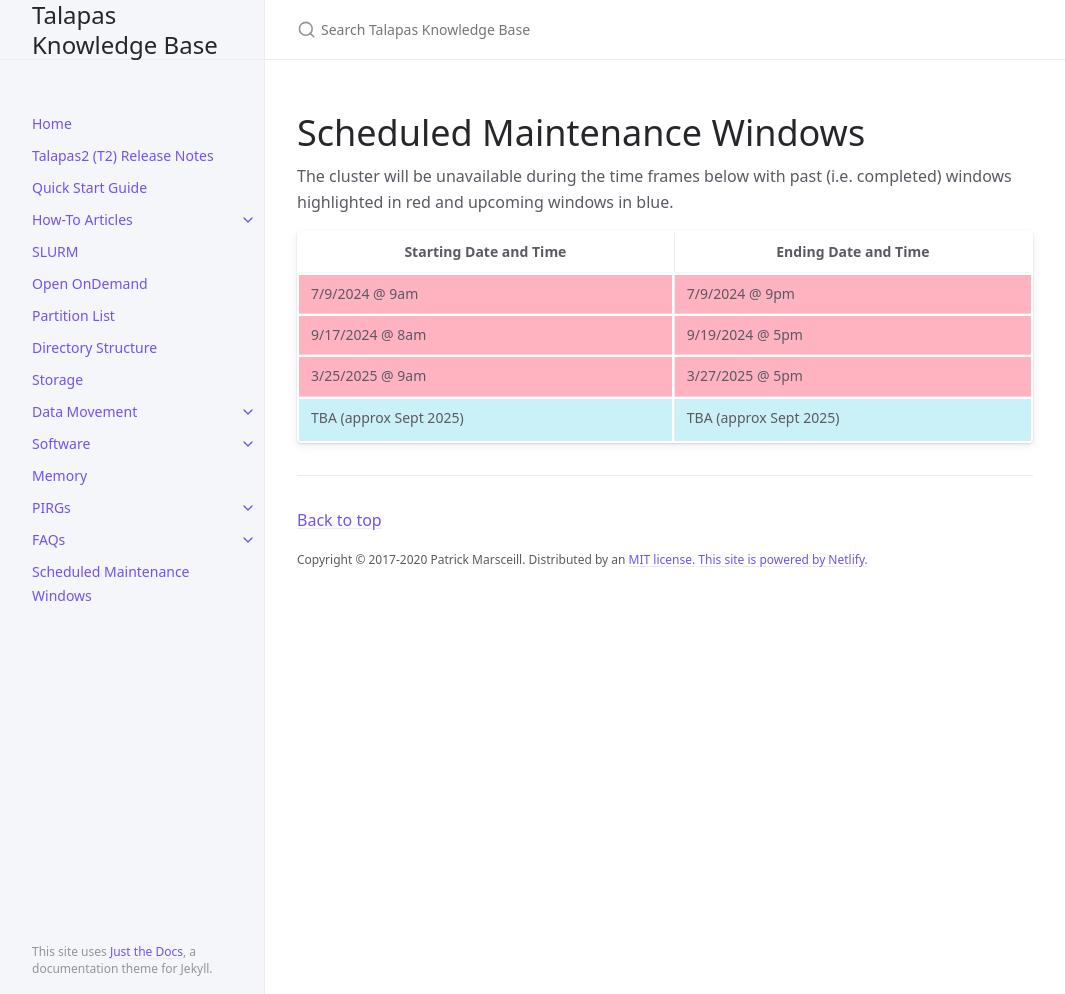
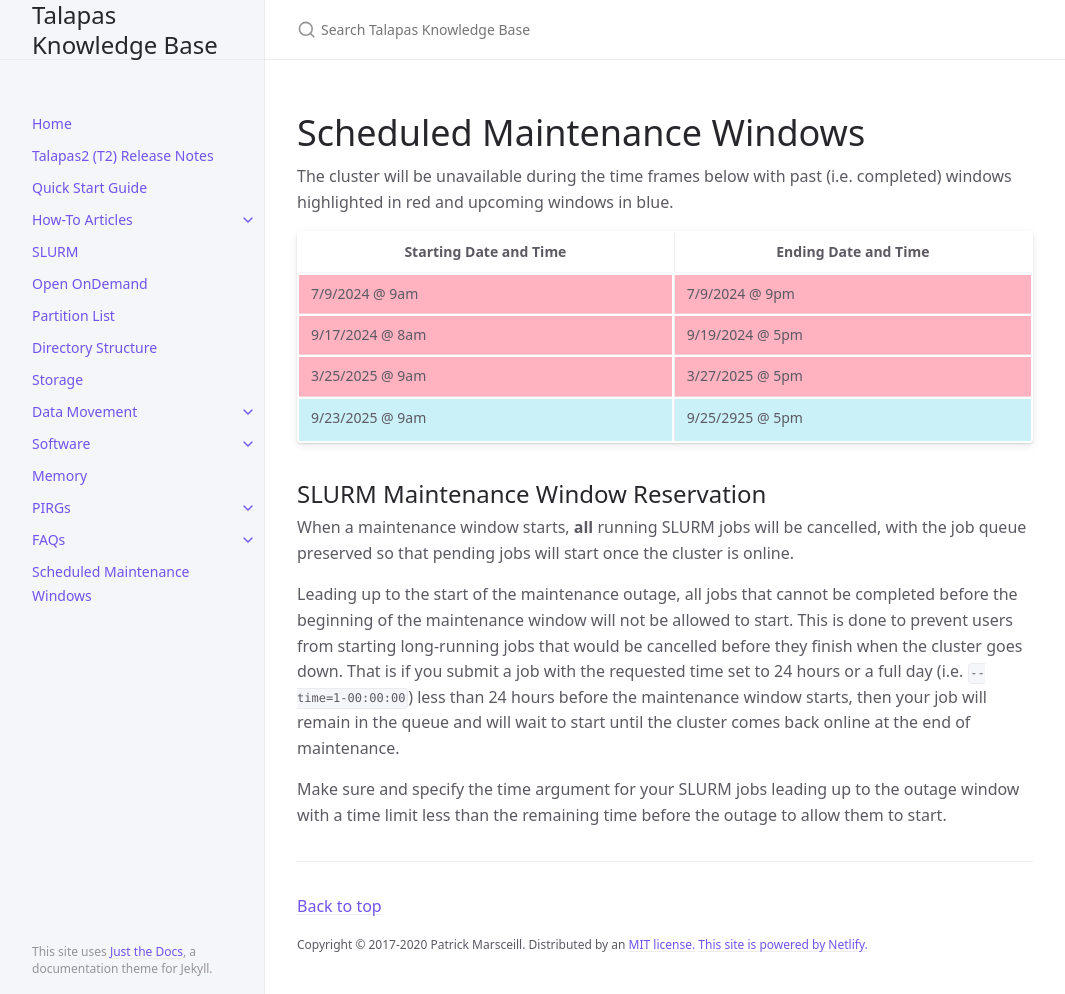
Before and after one commit to uoracs/talapas2-knowledge-base, a Jekyll site: the page built from docs/scheduled_maintenance.md, in a window 1280 px wide and 994 px high. Shown: the whole window, without its empty margins (107-1172 px from the left). Built offline with Jekyll 4.4.1, drawn with Linux system fonts in a browser that asks for light colours; cached includes are drawn as plain includes.

Commit message:
upadte maintenance window table and add text describing slurm maintenance reservation details

```diff
--- a/docs/scheduled_maintenance.md
+++ b/docs/scheduled_maintenance.md
@@ -26,7 +26,15 @@ The cluster will be unavailable during the time frames below with past (i.e. com
     <td style="background-color:#ffb3c1">3/27/2025 @ 5pm</td>
   </tr>
   <tr>
-    <td style="background-color:#caf0f8">TBA (approx Sept 2025)</td>
-    <td style="background-color:#caf0f8">TBA (approx Sept 2025)</td>
+    <td style="background-color:#caf0f8">9/23/2025 @ 9am</td>
+    <td style="background-color:#caf0f8">9/25/2925 @ 5pm</td>
   </tr>
 </table>
+
+## SLURM Maintenance Window Reservation
+
+When a maintenance window starts, **all** running SLURM jobs will be cancelled, with the job queue preserved so that pending jobs will start once the cluster is online.
+
+Leading up to the start of the maintenance outage, all jobs that cannot be completed before the beginning of the maintenance window will not be allowed to start. This is done to prevent users from starting long-running jobs that would be cancelled before they finish when the cluster goes down. That is if you submit a job with the requested time set to 24 hours or a full day (i.e. `--time=1-00:00:00`) less than 24 hours before the maintenance window starts, then your job will remain in the queue and will wait to start until the cluster comes back online at the end of maintenance.
+
+Make sure and specify the time argument for your SLURM jobs leading up to the outage window with a time limit less than the remaining time before the outage to allow them to start.
```
